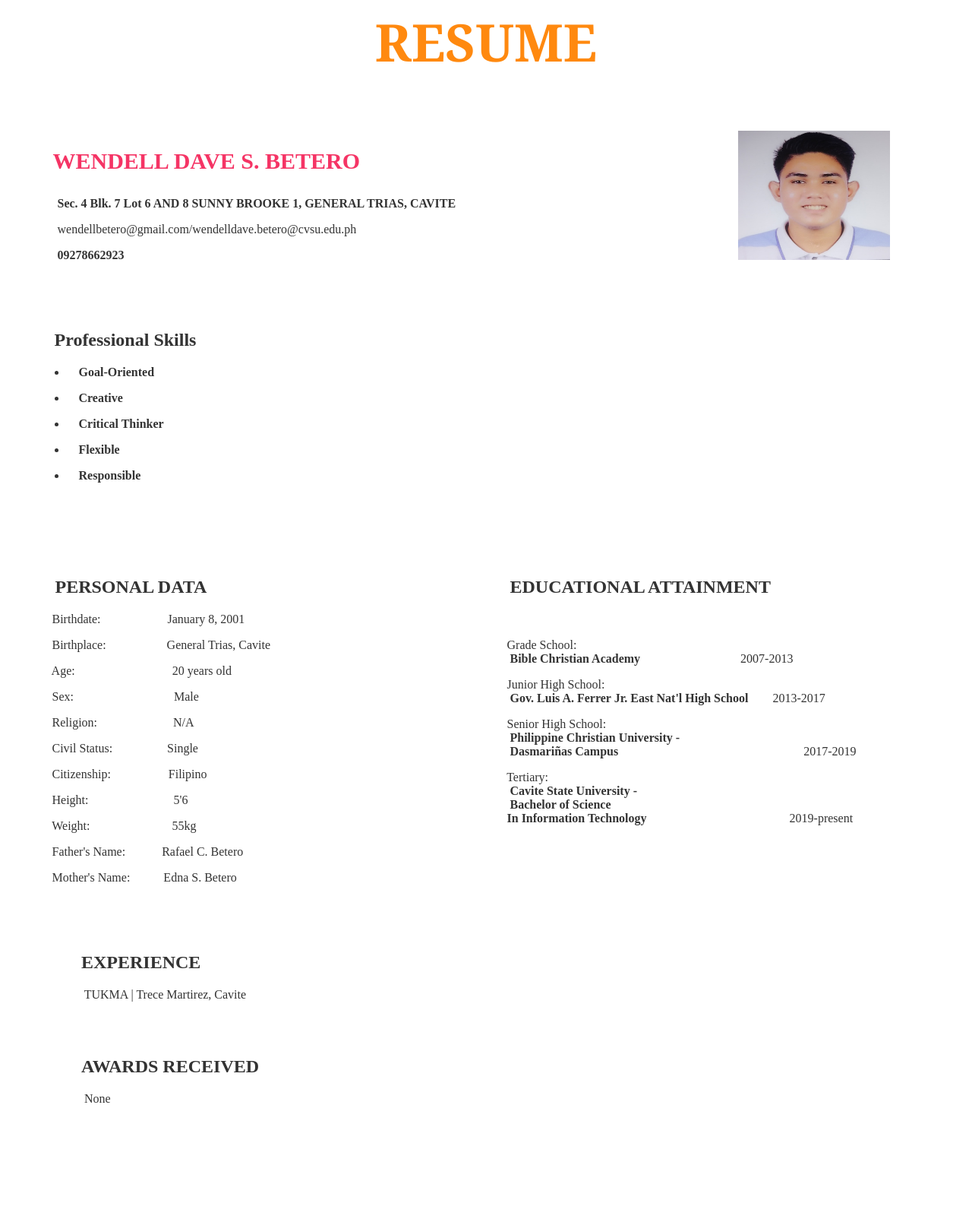
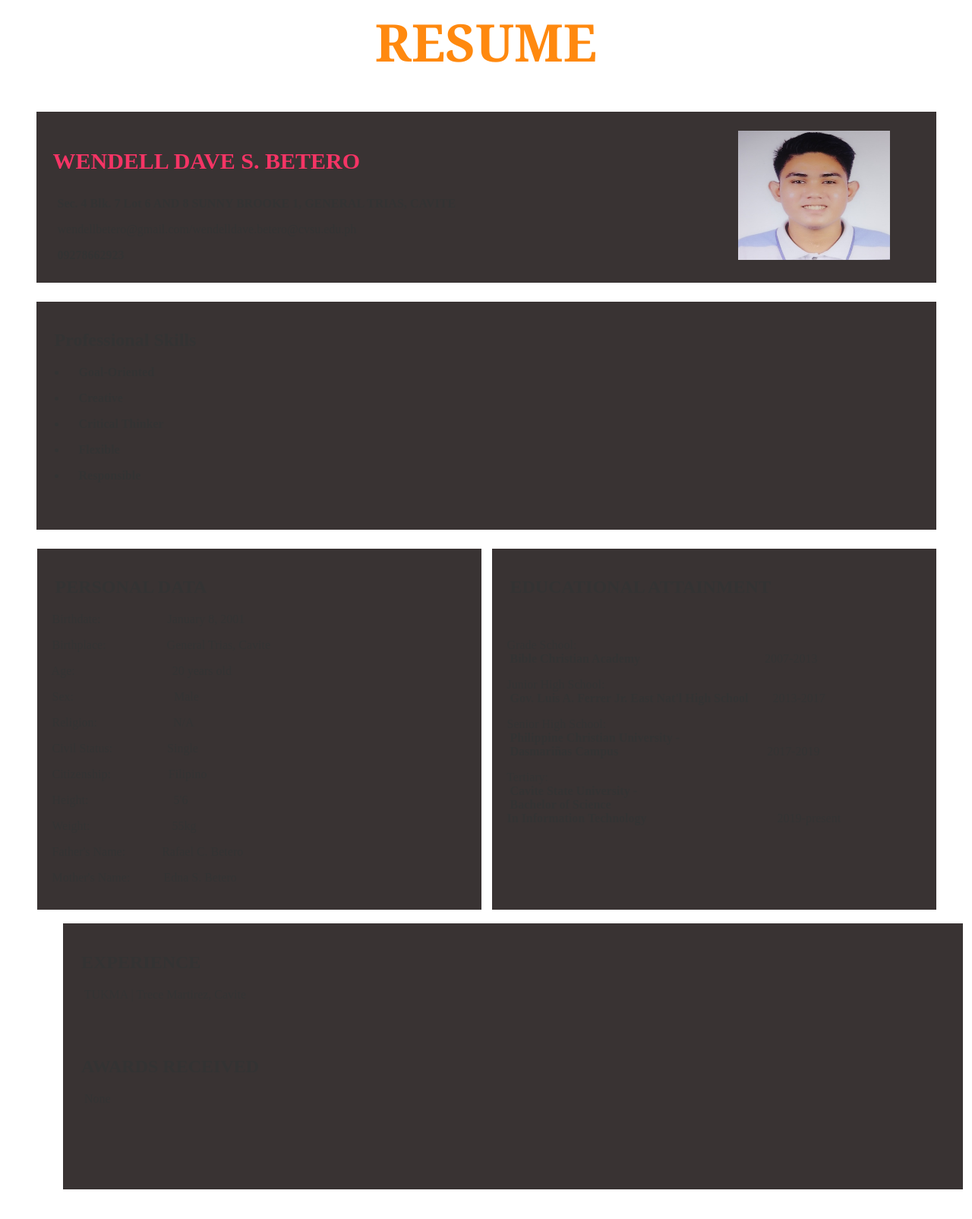
Before and after one commit to WendellBetero/website, a plain HTML site: page index.html in a window 1280 px wide. Shown: the whole page at 76% size. Drawn offline with Linux system fonts and the light colour scheme; files whose address does not match are found by name.

Commit message:
edited index.html and changed new folder's name

```diff
--- a/index.html
+++ b/index.html
@@ -39,7 +39,7 @@
 		.rectangle1{
 			height: 225px;
 			width: 1185px;
-			background-color: #ffffff;
+			background-color: #080101;
 			opacity: 0.8;
 			margin: auto;
 			z-index: -1;
@@ -48,7 +48,7 @@
 		.rectangle2{
 			height: 300px;
 			width: 1185px;
-			background-color: #ffffff;
+			background-color: #080101;
 			opacity: 0.8;
 			margin: auto;
 			z-index: -1;
@@ -58,7 +58,7 @@
 		.rectangle3{
 			height: 475px;
 			width: 585px;
-			background-color: #ffffff;
+			background-color: #080101;
 			opacity: 0.8;
 			margin: auto;
 			z-index: -1;
@@ -70,7 +70,7 @@
 		.rectangle4{
 			height: 475px;
 			width: 585px;
-			background-color: #ffffff;
+			background-color: #080101;
 			opacity: 0.8;
 			margin: auto;
 			z-index: -1;
@@ -81,7 +81,7 @@
 		.rectangle5{
 			height: 350px;
 			width: 1185px;
-			background-color: #ffffff;
+			background-color: #080101;
 			opacity: 0.8;
 			margin: auto;
 			z-index: -1;
@@ -159,15 +159,15 @@
 			<br>
 			<h2>&emsp;EDUCATIONAL ATTAINMENT</h2>
 			<br>
-			<p>&emsp; Grade School:&emsp;<br><strong>&emsp;&ensp;Bible Christian Academy</strong>&emsp;&emsp;&emsp;&emsp;&emsp;&emsp;&emsp;&emsp;&nbsp;2007-2013 </p>
+			<p>&emsp; Grade School:&emsp;<br><strong>&emsp;&ensp;Bible Christian Academy</strong>&emsp;&emsp;&emsp;&emsp;&emsp;&emsp;&emsp;&emsp;&emsp;&emsp;&nbsp;2007-2013 </p>
 
 
 			<p>&emsp; Junior High School:&emsp;<br><strong>&emsp;&ensp;Gov. Luis A. Ferrer Jr. East Nat'l High School</strong>&emsp;&emsp;2013-2017 </p>
 
 
-			<p>&emsp; Senior High School:&emsp;<br><strong>&emsp;&ensp;Philippine Christian University -<br> &emsp;&ensp;Dasmariñas Campus</strong>&emsp;&emsp;&emsp;&emsp;&emsp;&emsp;&emsp;&emsp;&emsp;&emsp;&emsp;&emsp;&emsp;&emsp;&emsp;&nbsp;2017-2019 </p>
+			<p>&emsp; Senior High School:&emsp;<br><strong>&emsp;&ensp;Philippine Christian University -<br> &emsp;&ensp;Dasmariñas Campus</strong>&emsp;&emsp;&emsp;&emsp;&emsp;&emsp;&emsp;&emsp;&emsp;&emsp;&emsp;&emsp;&nbsp;2017-2019 </p>
 
-			<p>&emsp; Tertiary:&emsp;<br><strong>&emsp;&ensp;Cavite State University -<br> &emsp;&ensp;Bachelor of Science<br>&emsp; In Information Technology</strong>&emsp;&emsp;&emsp;&emsp;&emsp;&emsp;&emsp;&emsp;&emsp;&emsp;&emsp;&ensp;&nbsp;2019-present </p>
+			<p>&emsp; Tertiary:&emsp;<br><strong>&emsp;&ensp;Cavite State University -<br> &emsp;&ensp;Bachelor of Science<br>&emsp; In Information Technology</strong>&emsp;&emsp;&emsp;&emsp;&emsp;&emsp;&emsp;&emsp;&emsp;&emsp;&ensp;&nbsp;2019-present </p>
 		</div>
 
 
```
Also changed, not shown: images/portrait.jpg (renamed from New folder/portrait.jpg).
